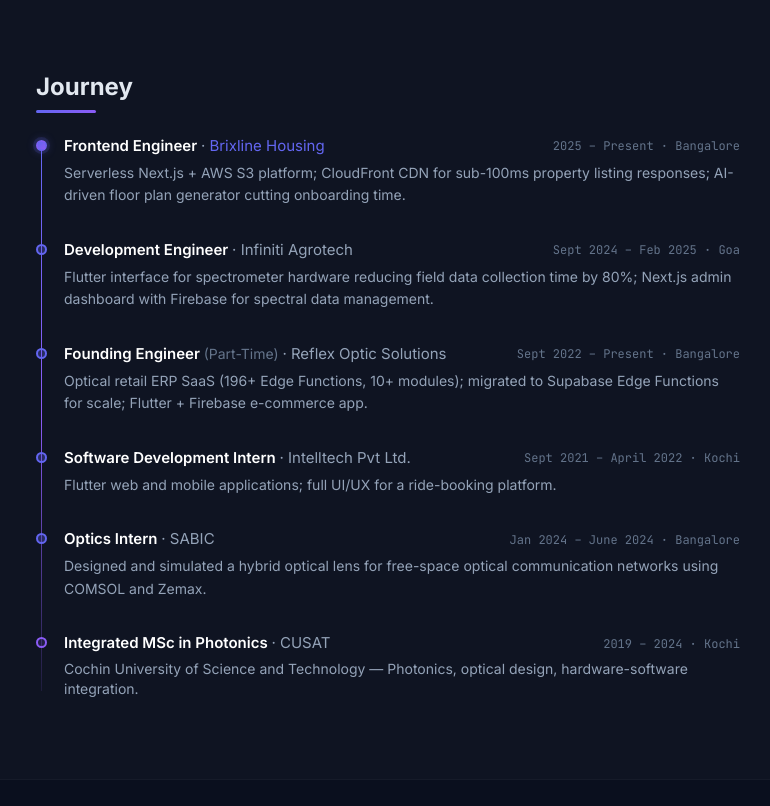
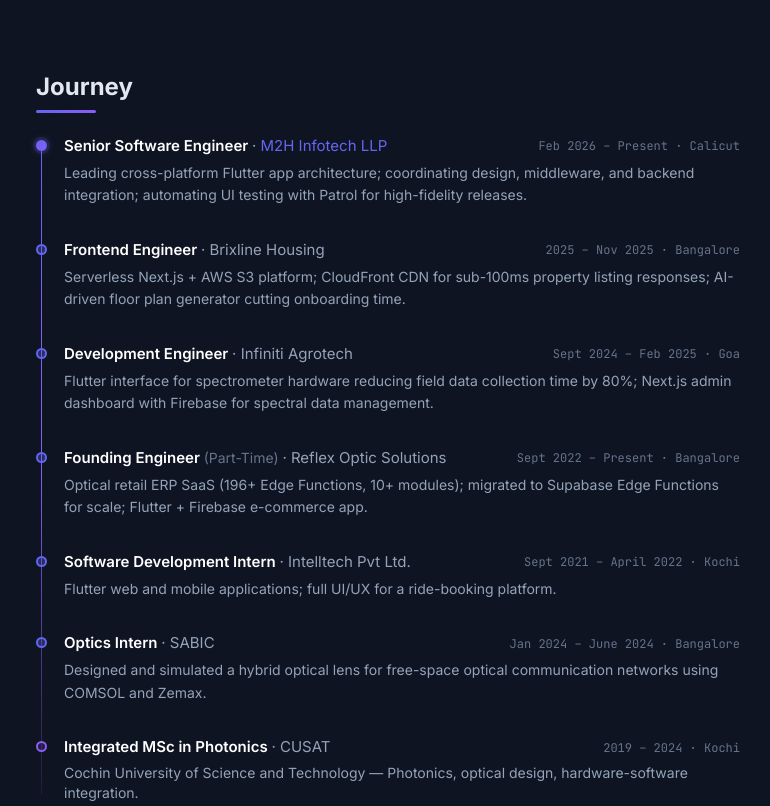
Before and after one commit to harikrishnan-pv/harikrishnan-pv.github.io, a plain HTML site: page index.html in a window 1280 px wide. Shown: the part 2020-2826 px from the top of the page, without its empty margins (252-1022 px from the left). Drawn offline with nearby package versions, Linux system fonts and the light colour scheme.

Commit message:
deploy: 1d0b07a8ca955051f97e16d4a9e403ff5d7489df

```diff
--- a/index.html
+++ b/index.html
@@ -311,22 +311,37 @@
 
       <div class="journey-container space-y-8" data-reveal="fade-up" data-delay="100">
 
-        <!-- Role 1: Brixline (current) -->
+        <!-- Role 1: M2H (current) -->
         <div class="journey-item" data-reveal="fade-left">
           <div class="journey-dot active"></div>
           <div class="flex flex-col sm:flex-row sm:items-center sm:justify-between mb-1 gap-1">
             <p class="font-semibold text-slate-900 dark:text-white text-[15px]">
+              Senior Software Engineer
+              <span class="text-slate-500 dark:text-slate-400 font-normal"> · <span class="text-accent">M2H Infotech LLP</span></span>
+            </p>
+            <span class="font-mono text-xs text-slate-500 shrink-0">Feb 2026 – Present · Calicut</span>
+          </div>
+          <p class="text-sm text-slate-600 dark:text-slate-400 leading-relaxed">
+            Leading cross-platform Flutter app architecture; coordinating design, middleware, and backend integration; automating UI testing with Patrol for high-fidelity releases.
+          </p>
+        </div>
+
+        <!-- Role 2: Brixline -->
+        <div class="journey-item" data-reveal="fade-left" data-delay="100">
+          <div class="journey-dot"></div>
+          <div class="flex flex-col sm:flex-row sm:items-center sm:justify-between mb-1 gap-1">
+            <p class="font-semibold text-slate-900 dark:text-white text-[15px]">
               Frontend Engineer
-              <span class="text-slate-500 dark:text-slate-400 font-normal"> · <span class="text-accent">Brixline Housing</span></span>
+              <span class="text-slate-500 dark:text-slate-400 font-normal"> · Brixline Housing</span>
             </p>
-            <span class="font-mono text-xs text-slate-500 shrink-0">2025 – Present · Bangalore</span>
+            <span class="font-mono text-xs text-slate-500 shrink-0">2025 – Nov 2025 · Bangalore</span>
           </div>
           <p class="text-sm text-slate-600 dark:text-slate-400 leading-relaxed">
             Serverless Next.js + AWS S3 platform; CloudFront CDN for sub-100ms property listing responses; AI-driven floor plan generator cutting onboarding time.
           </p>
         </div>
 
-        <!-- Role 2: Infiniti -->
+        <!-- Role 3: Infiniti -->
         <div class="journey-item" data-reveal="fade-left" data-delay="100">
           <div class="journey-dot"></div>
           <div class="flex flex-col sm:flex-row sm:items-center sm:justify-between mb-1 gap-1">
```
